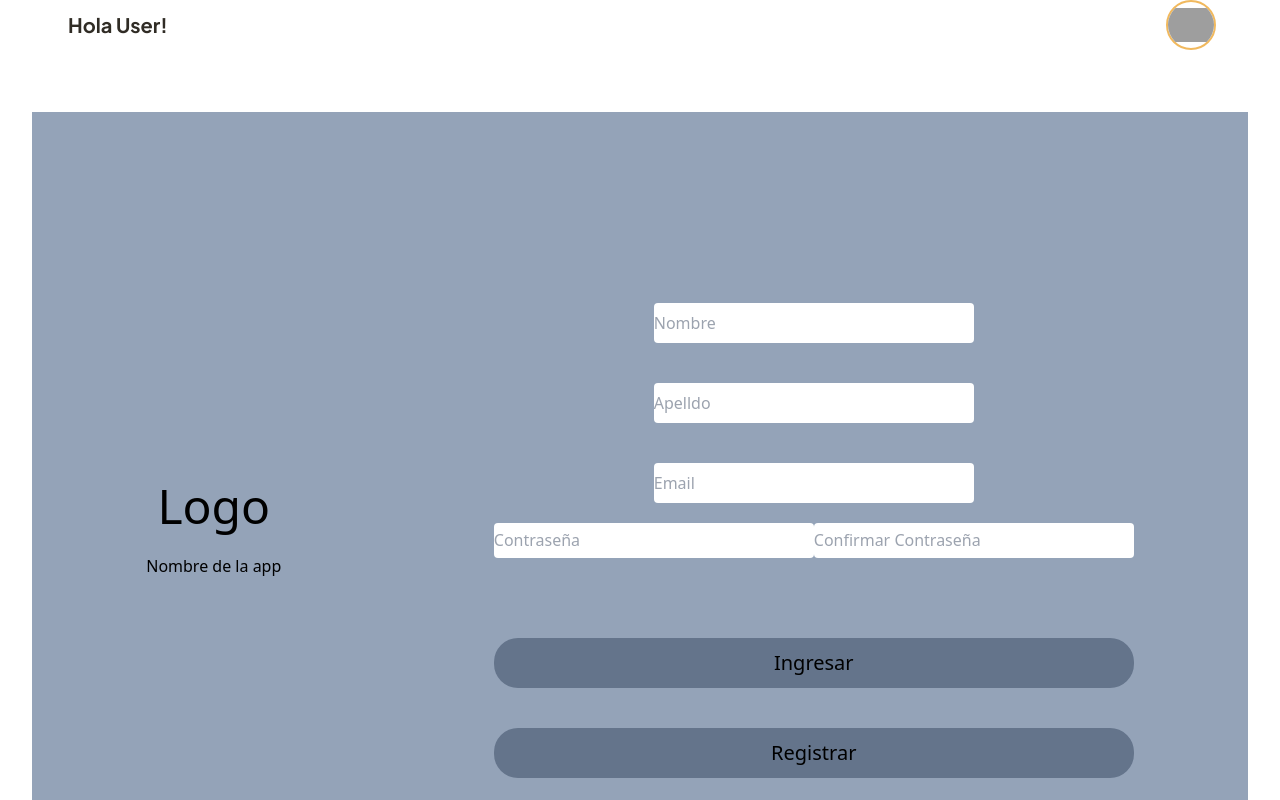
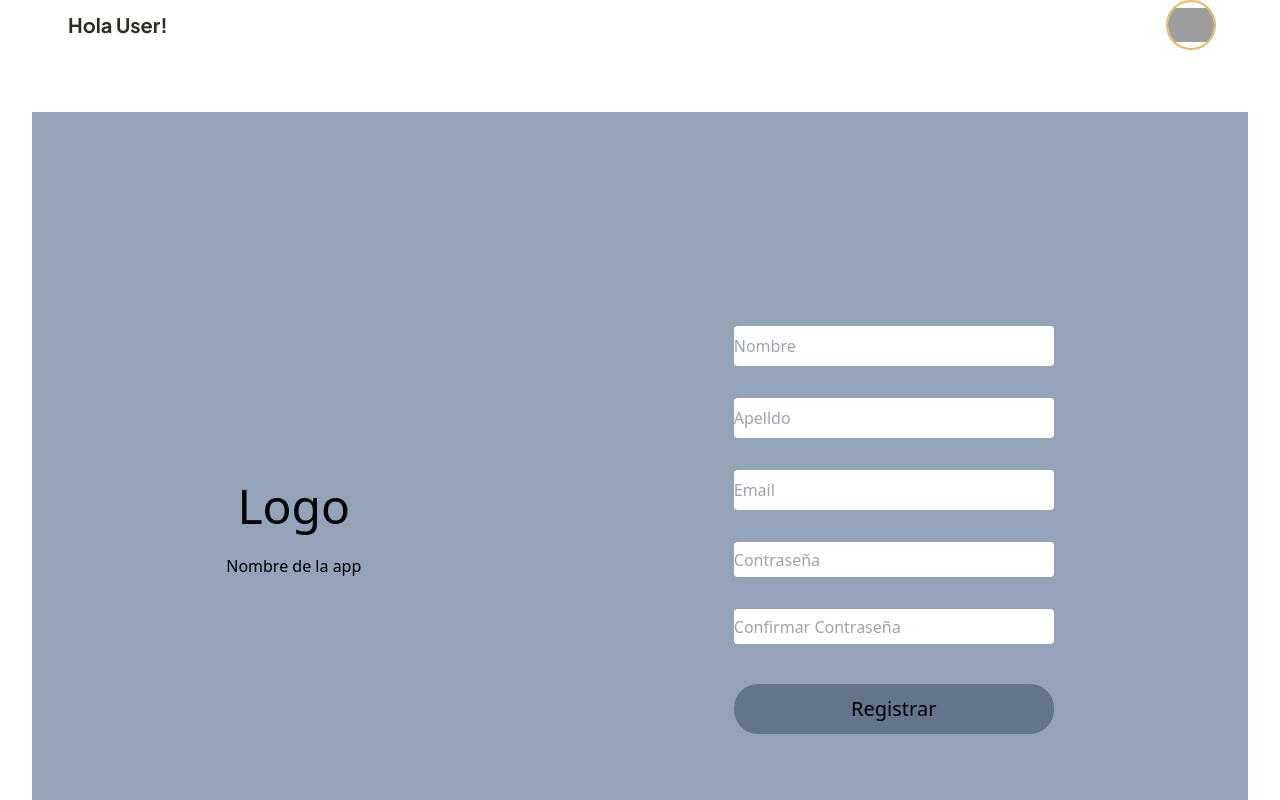
Before and after one commit to Dev-Sphere-Hub/Dev-Sphere-Carpincho-Security, a React (Vite) app in the folder client/: page /register in a window 1280 px wide. Shown: the top 800 px of the page. Built offline with nearby package versions, Linux system fonts and the light colour scheme; grey boxes are pictures that could not be loaded.

Commit message:
Feat: Add  a new register form.

```diff
--- a/client/src/components/Register/index.jsx
+++ b/client/src/components/Register/index.jsx
@@ -1,6 +1,13 @@
 import React from 'react'
+import { useNavigate } from 'react-router-dom'
 
 const Register = () => {
+  const Navigate = useNavigate()
+
+  const handleRegisterForm = () => {
+    Navigate('/login')
+  }
+
   return (
     <div className='relative bg-colorCustom1 w-[100%] px-6 lg:bg-slate-400 h-screen  p-0 flex flex-col lg:flex-row lg:justify-around gap-8 min-w-[300px]'>
       <div className='lg:flex-col lg:self-center'>
@@ -13,21 +20,17 @@ const Register = () => {
       </div>
       <div className='pt-9 lg:self-center'>
         <form action=''>
-          <div className='py-5'>
-            <input className='rounded lg:w-80 w-full h-[35px] lg:h-[40px]' type='text' name='' id='' placeholder='Nombre' /> <br />
+          <div className='flex flex-col gap-8'>
+            <input className='rounded lg:w-80 w-full h-[35px] lg:h-[40px]' type='text' name='' id='' placeholder='Nombre' />
+            <input className='rounded lg:w-80 w-full h-[35px] lg:h-[40px]' type='text' name='' id='' placeholder='Apelldo' />
+            <input className='rounded lg:w-80 w-full h-[35px] lg:h-[40px]' type='email' name='' id='' placeholder='Email' />
+            <input className='rounded lg:w-80 w-full h-[35px]' type='password' name='' id='' placeholder='Contraseña' />
+            <input className='rounded lg:w-80 w-full h-[35px]' type='password' name='' id='' placeholder='Confirmar Contraseña' />
+
           </div>
-          <div className='py-5'>
-            <input className='rounded lg:w-80 w-full h-[35px] lg:h-[40px]' type='text' name='' id='' placeholder='Apelldo' /> <br />
-          </div>
-          <div className='py-5'>
-            <input className='rounded lg:w-80 w-full h-[35px] lg:h-[40px]' type='email' name='' id='' placeholder='Email' /> <br />
-          </div>
-          <input className='rounded lg:w-80 w-full h-[35px]' type='password' name='' id='' placeholder='Contraseña' />
-          <input className='rounded lg:w-80 w-full h-[35px]' type='password' name='' id='' placeholder='Confirmar Contraseña' />
         </form>
 
-        <button className='bg-blue border-solid rounded-3xl mt-20 w-full text-xl bg-slate-500 h-[50px]'>Ingresar</button>
-        <button className='bg-blue border-solid rounded-3xl mt-10 w-full text-xl bg-slate-500 h-[50px]'>Registrar</button>
+        <button className='bg-blue border-solid rounded-3xl mt-10 w-full text-xl bg-slate-500 h-[50px]' onClick={handleRegisterForm}>Registrar</button>
       </div>
     </div>
   )
```
